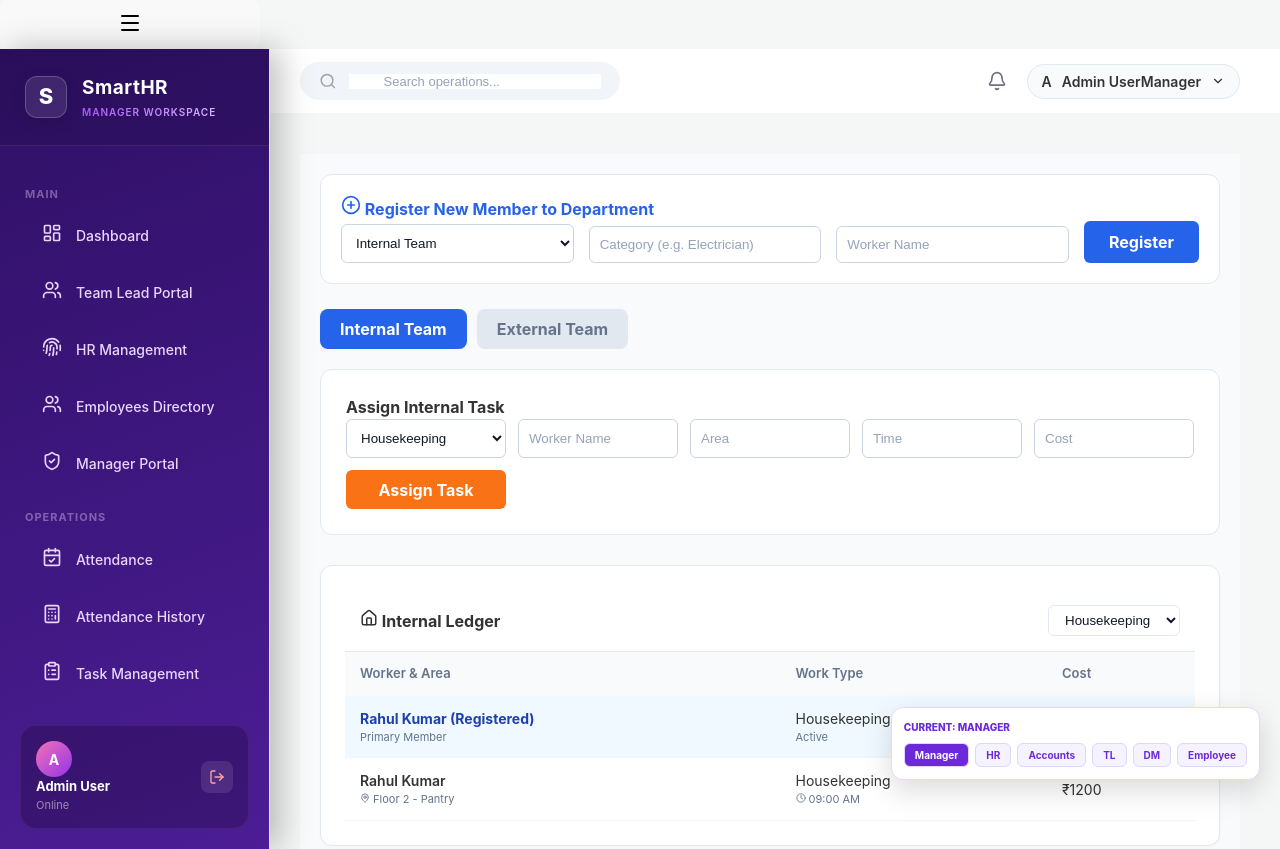
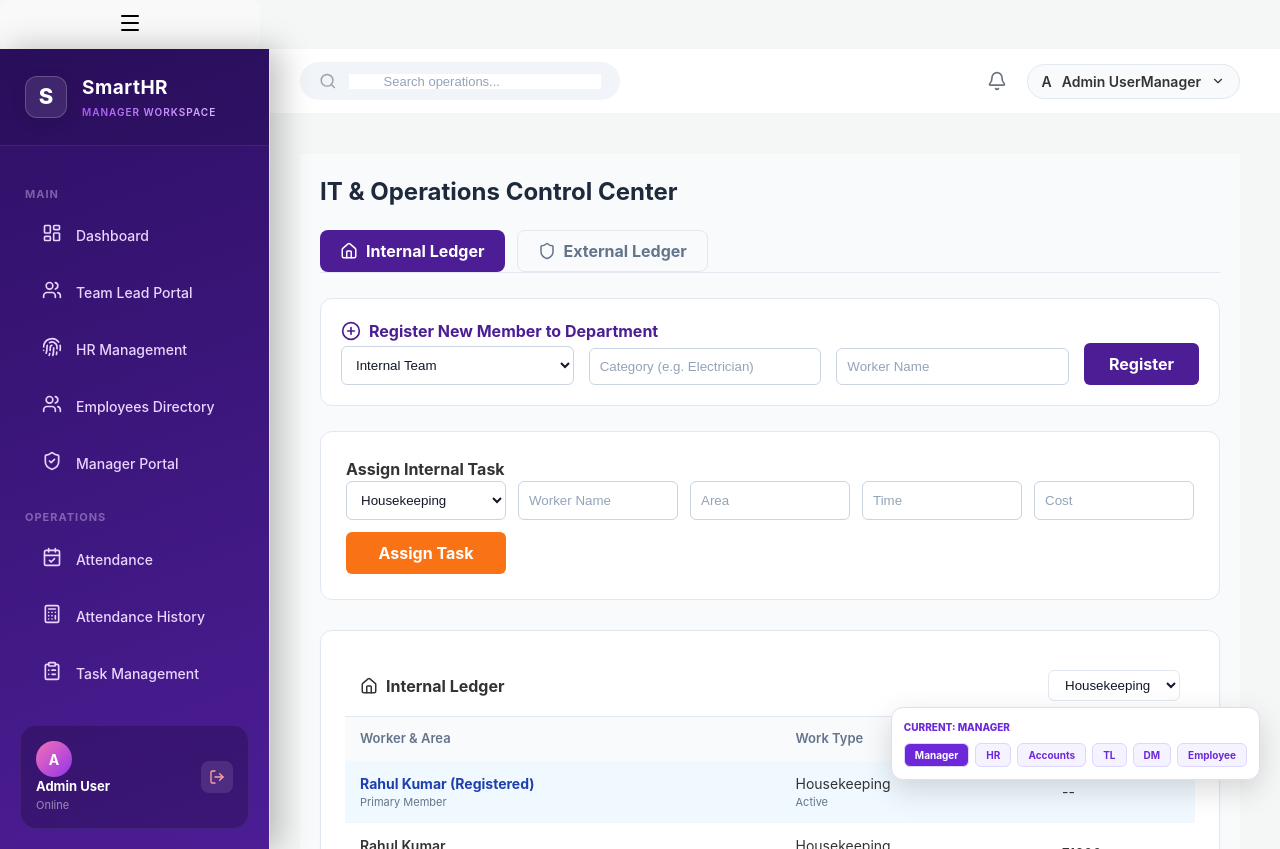
Before and after one commit to Ragulkumar7/hrms, a React app in the folder frontend/: page /it in a window 1280 px wide. Built offline with nearby package versions, Linux system fonts and the light colour scheme; the HTML template or start-up script is replaced by a standard one.

Commit message:
update ITO

```diff
--- a/frontend/src/components/ITOperations.jsx
+++ b/frontend/src/components/ITOperations.jsx
@@ -82,12 +82,15 @@
     return (
       <div className="glass-card" style={{ backgroundColor: 'white', borderRadius: '12px', border: '1px solid #e2e8f0', overflow: 'hidden' }}>
         <div style={{ padding: '15px', borderBottom: '1px solid #e2e8f0', display: 'flex', justifyContent: 'space-between', alignItems: 'center' }}>
-          <h4 style={{ margin: 0 }}><Icon size={18} /> {sectorName} Ledger</h4>
+          <h4 style={{ margin: 0, display: 'flex', alignItems: 'center', gap: '8px' }}>
+             <Icon size={18} /> {sectorName} Ledger
+          </h4>
           <select value={ledgerItemFilter} onChange={(e) => setLedgerItemFilter(e.target.value)} style={{ padding: '6px 12px', borderRadius: '6px', border: '1px solid #e2e8f0' }}>
             {roles.map(role => <option key={role} value={role}>{role}</option>)}
           </select>
         </div>
-        <table style={{ width: '100%', borderCollapse: 'collapse' }}>
+        <div style={{ overflowX: 'auto' }}>
+            <table style={{ width: '100%', borderCollapse: 'collapse', minWidth: '600px' }}>
             <thead style={{ backgroundColor: '#f8fafc', textAlign: 'left' }}>
                 <tr>
                 <th style={thStyle}>Worker & Area</th>
@@ -126,48 +129,72 @@
                 </tr>
                 ))}
 
-            {/* IF NO ONE IS REGISTERED AND NO TASKS */}
                 {!registeredName && filteredTasks.length === 0 && (
                 <tr><td colSpan="3" style={{ textAlign: 'center', padding: '20px', color: '#94a3b8' }}>No data found.</td></tr>
                 )}
             </tbody>
             </table>
         </div>
+      </div>
     );
   };
 
   return (
     <div className="it-view-container" style={{ padding: '20px', backgroundColor: '#f8fafc', minHeight: '100vh' }}>
+      <style>{`
+        @media (max-width: 768px) {
+          .responsive-grid { grid-template-columns: 1fr !important; }
+          .it-view-container { padding: 10px !important; }
+          .tab-container { flex-direction: column; }
+        }
+      `}</style>
+
       {notification.message && (
         <div style={{ position: 'fixed', top: '20px', right: '20px', padding: '12px 24px', borderRadius: '8px', backgroundColor: notification.type === 'success' ? '#10b981' : '#ef4444', color: 'white', zIndex: 9999 }}>
           {notification.message}
         </div>
       )}
 
+      {/* HEADER - MATCHING YOUR IMAGE */}
+      <div style={{ marginBottom: '25px' }}>
+        <h2 style={{ fontSize: '24px', color: '#1e293b', fontWeight: '700', margin: '0 0 20px 0' }}>IT & Operations Control Center</h2>
+
+        <div style={{ display: 'flex', gap: '12px' }} className="tab-container">
+            <button
+                style={activeTab === 'Internal' ? activeTabStyle : inactiveTabStyle}
+                onClick={() => handleTabChange('Internal')}
+            >
+                <Home size={18} /> Internal Ledger
+            </button>
+            <button
+                style={activeTab === 'External' ? activeTabStyle : inactiveTabStyle}
+                onClick={() => handleTabChange('External')}
+            >
+                <Shield size={18} /> External Ledger
+            </button>
+        </div>
+      </div>
+
       {/* REGISTER SECTION */}
       <div style={{ marginBottom: '25px', padding: '20px', border: '1px solid #e2e8f0', borderRadius: '12px', backgroundColor: 'white' }}>
-        <h4 style={{ marginTop: 0, color: '#2563eb' }}><PlusCircle size={20} /> Register New Member to Department</h4>
-        <div style={{ display: 'grid', gridTemplateColumns: '1fr 1fr 1fr auto', gap: '15px', alignItems: 'end' }}>
+        <h4 style={{ marginTop: 0, color: '#4C1D95', display: 'flex', alignItems: 'center', gap: '8px' }}>
+            <PlusCircle size={20} /> Register New Member to Department
+        </h4>
+        <div className="responsive-grid" style={{ display: 'grid', gridTemplateColumns: '1fr 1fr 1fr auto', gap: '15px', alignItems: 'end' }}>
           <select value={newEmployee.sector} onChange={(e) => setNewEmployee({...newEmployee, sector: e.target.value})} style={inputStyle}>
             <option value="Internal">Internal Team</option>
             <option value="External">External Team</option>
           </select>
           <input type="text" placeholder="Category (e.g. Electrician)" value={newEmployee.role} onChange={(e) => setNewEmployee({ ...newEmployee, role: e.target.value })} style={inputStyle} />
           <input type="text" placeholder="Worker Name" value={newEmployee.name} onChange={(e) => setNewEmployee({ ...newEmployee, name: e.target.value })} style={inputStyle} />
-          <button onClick={handleRegisterEmployee} style={{ backgroundColor: '#2563eb', color: 'white', border: 'none', height: '42px', padding: '0 25px', borderRadius: '6px', fontWeight: 'bold' }}>Register</button>
+          <button onClick={handleRegisterEmployee} style={{ backgroundColor: '#4C1D95', color: 'white', border: 'none', height: '42px', padding: '0 25px', borderRadius: '6px', fontWeight: 'bold', cursor: 'pointer' }}>Register</button>
         </div>
-      </div>
-
-      {/* TABS */}
-      <div style={{ display: 'flex', gap: '10px', marginBottom: '20px' }}>
-        <button style={activeTab === 'Internal' ? activeTabStyle : inactiveTabStyle} onClick={() => handleTabChange('Internal')}>Internal Team</button>
-        <button style={activeTab === 'External' ? activeTabStyle : inactiveTabStyle} onClick={() => handleTabChange('External')}>External Team</button>
       </div>
 
       {/* ASSIGN TASK FORM */}
       <div style={{ marginBottom: '30px', padding: '25px', backgroundColor: 'white', borderRadius: '12px', border: '1px solid #e2e8f0' }}>
         <h4 style={{ marginTop: 0 }}>Assign {activeTab} Task</h4>
-        <div style={{ display: 'grid', gridTemplateColumns: 'repeat(auto-fit, minmax(140px, 1fr))', gap: '12px' }}>
+        <div className="responsive-grid" style={{ display: 'grid', gridTemplateColumns: 'repeat(auto-fit, minmax(140px, 1fr))', gap: '12px' }}>
           <select value={newRequest.item} onChange={(e) => setNewRequest({...newRequest, item: e.target.value})} style={inputStyle}>
             {Object.keys(registry[activeTab]).map(role => <option key={role} value={role}>{role}</option>)}
           </select>
@@ -175,19 +202,18 @@
           <input type="text" placeholder="Area" value={newRequest.area} onChange={(e) => setNewRequest({ ...newRequest, area: e.target.value })} style={inputStyle} />
           <input type="text" placeholder="Time" value={newRequest.time} onChange={(e) => setNewRequest({ ...newRequest, time: e.target.value })} style={inputStyle} />
           <input type="number" placeholder="Cost" value={newRequest.expense} onChange={(e) => setNewRequest({ ...newRequest, expense: e.target.value })} style={inputStyle} />
-          <button onClick={handleAddRequest} style={{ backgroundColor: '#f97316', color: 'white', border: 'none', borderRadius: '6px', fontWeight: 'bold' }}>Assign Task</button>
+          <button onClick={handleAddRequest} style={{ backgroundColor: '#f97316', color: 'white', border: 'none', height: '42px', borderRadius: '6px', fontWeight: 'bold', cursor: 'pointer' }}>Assign Task</button>
         </div>
       </div>
 
-      {/* THE UPDATED TABLE */}
       <LedgerTable sectorName={activeTab} icon={activeTab === 'Internal' ? Home : Shield} sectorType={activeTab} />
     </div>
   );
 };
 
-const inputStyle = { width: '100%', padding: '10px', borderRadius: '6px', border: '1px solid #cbd5e1', outline: 'none' };
-const activeTabStyle = { padding: '10px 20px', borderRadius: '8px', border: 'none', backgroundColor: '#2563eb', color: 'white', fontWeight: 'bold', cursor: 'pointer' };
-const inactiveTabStyle = { padding: '10px 20px', borderRadius: '8px', border: 'none', backgroundColor: '#e2e8f0', color: '#64748b', fontWeight: 'bold', cursor: 'pointer' };
+const inputStyle = { width: '100%', padding: '10px', borderRadius: '6px', border: '1px solid #cbd5e1', outline: 'none', boxSizing: 'border-box' };
+const activeTabStyle = { padding: '10px 20px', borderRadius: '8px', border: 'none', backgroundColor: '#4C1D95', color: 'white', fontWeight: 'bold', cursor: 'pointer', display: 'flex', alignItems: 'center', gap: '8px' };
+const inactiveTabStyle = { padding: '10px 20px', borderRadius: '8px', border: '1px solid #e2e8f0', backgroundColor: 'transparent', color: '#64748b', fontWeight: 'bold', cursor: 'pointer', display: 'flex', alignItems: 'center', gap: '8px' };
 const thStyle = { padding: '12px 15px', fontSize: '13px', color: '#64748b', fontWeight: '600' };
 const tdStyle = { padding: '12px 15px', fontSize: '14px' };
 
```
Lines whose indentation alone changed are shown as unchanged.
